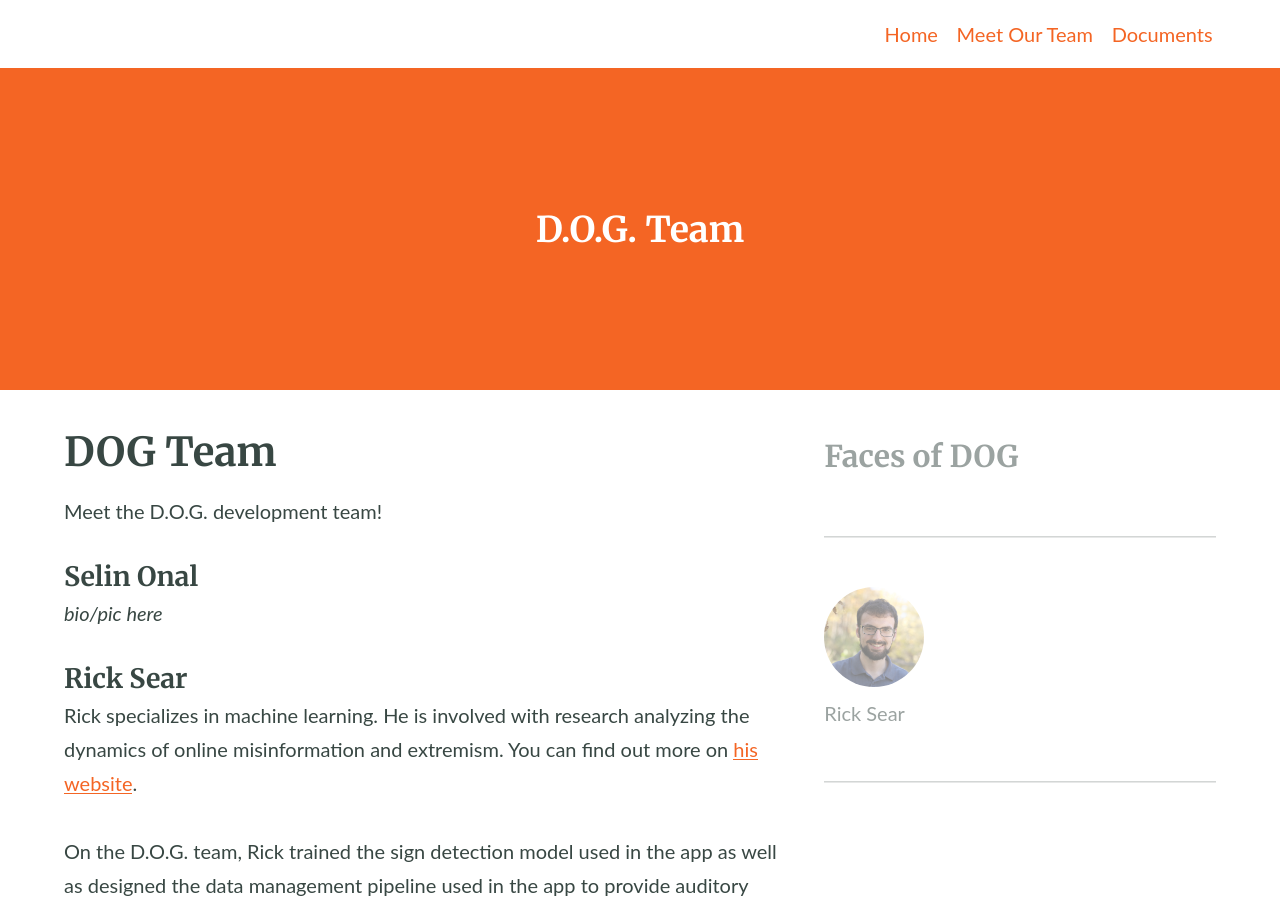
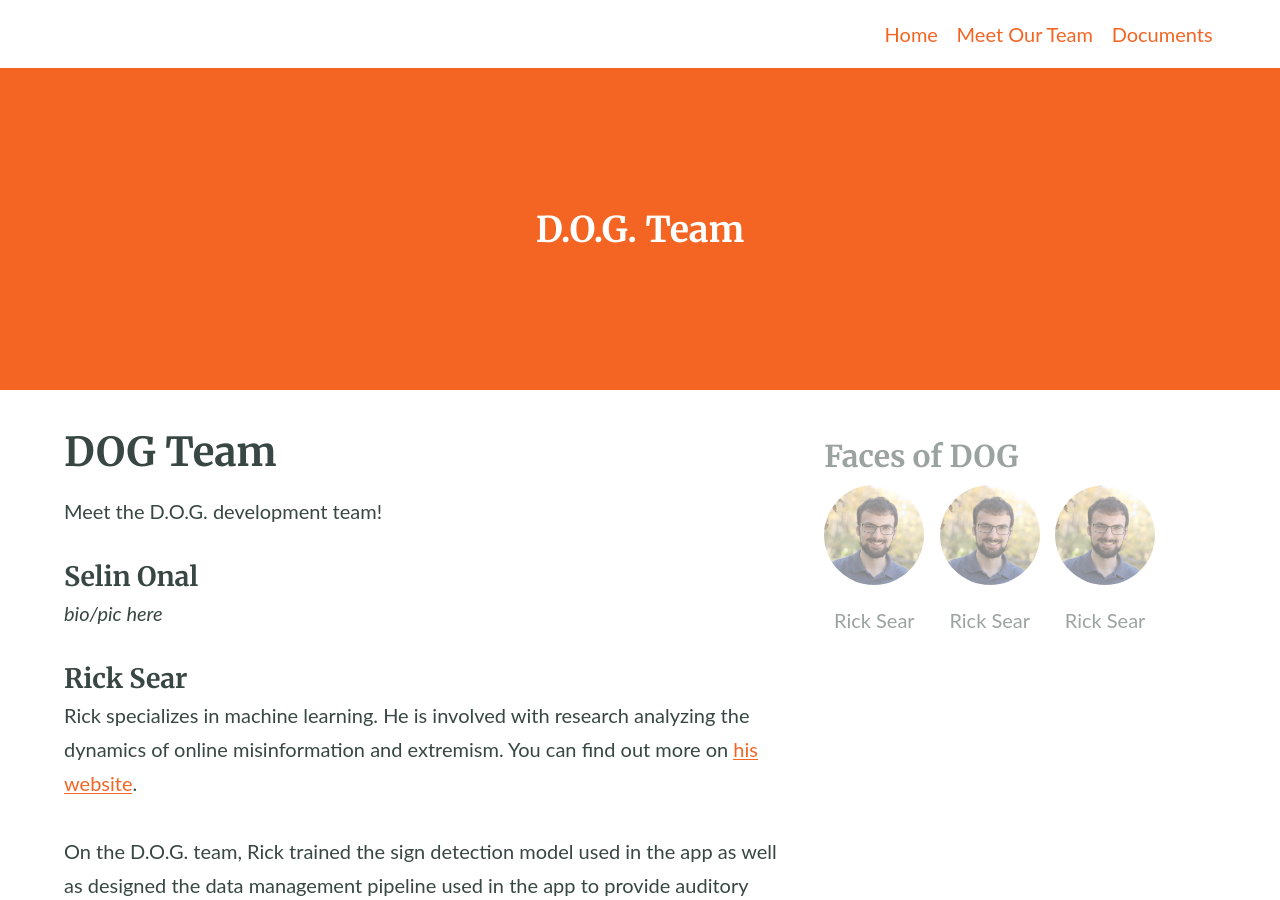
Before and after one commit to searri/project-dog, a Jekyll site: the page built from team.md, in a window 1280 px wide and 900 px high. Built offline with Jekyll 4.4.1, drawn with Linux system fonts in a browser that asks for light colours.

Commit message:
Add headshots in sidebar

```diff
--- a/_includes/site-aside.html
+++ b/_includes/site-aside.html
@@ -8,11 +8,28 @@
   {% elsif page.layout == "page" or page.layout == "home" or page.layout == "blog" %}
   <section class="section  section--description">
     <h3>Faces of DOG</h3>
-      <hr>
-      <img src="/project-dog/assets/rick.jpg" style="height: 100px; width:100px; border-radius: 50px;"/>
-      <br>
-      Rick Sear
-      <hr>
+    <div style="display: inline-flex;">
+      <div style="text-align: center;">
+        <div style="display: inline-block;">
+          <img src="/project-dog/assets/rick.jpg" style="height: 100px; width:100px; border-radius: 50px;" />
+        </div>
+        <p>Rick Sear</p>
+      </div>
+      &nbsp;&nbsp;&nbsp;
+      <div style="text-align: center;">
+        <div style="display: inline-block;">
+          <img src="/project-dog/assets/rick.jpg" style="height: 100px; width:100px; border-radius: 50px;" />
+        </div>
+        <p>Rick Sear</p>
+      </div>
+      &nbsp;&nbsp;&nbsp;
+      <div style="text-align: center;">
+        <div style="display: inline-block;">
+          <img src="/project-dog/assets/rick.jpg" style="height: 100px; width:100px; border-radius: 50px;" />
+        </div>
+        <p>Rick Sear</p>
+      </div>
+    </div>
   </section>
 
   {% elsif page.layout == "categories" %}
```
Lines whose indentation alone changed are shown as unchanged.
